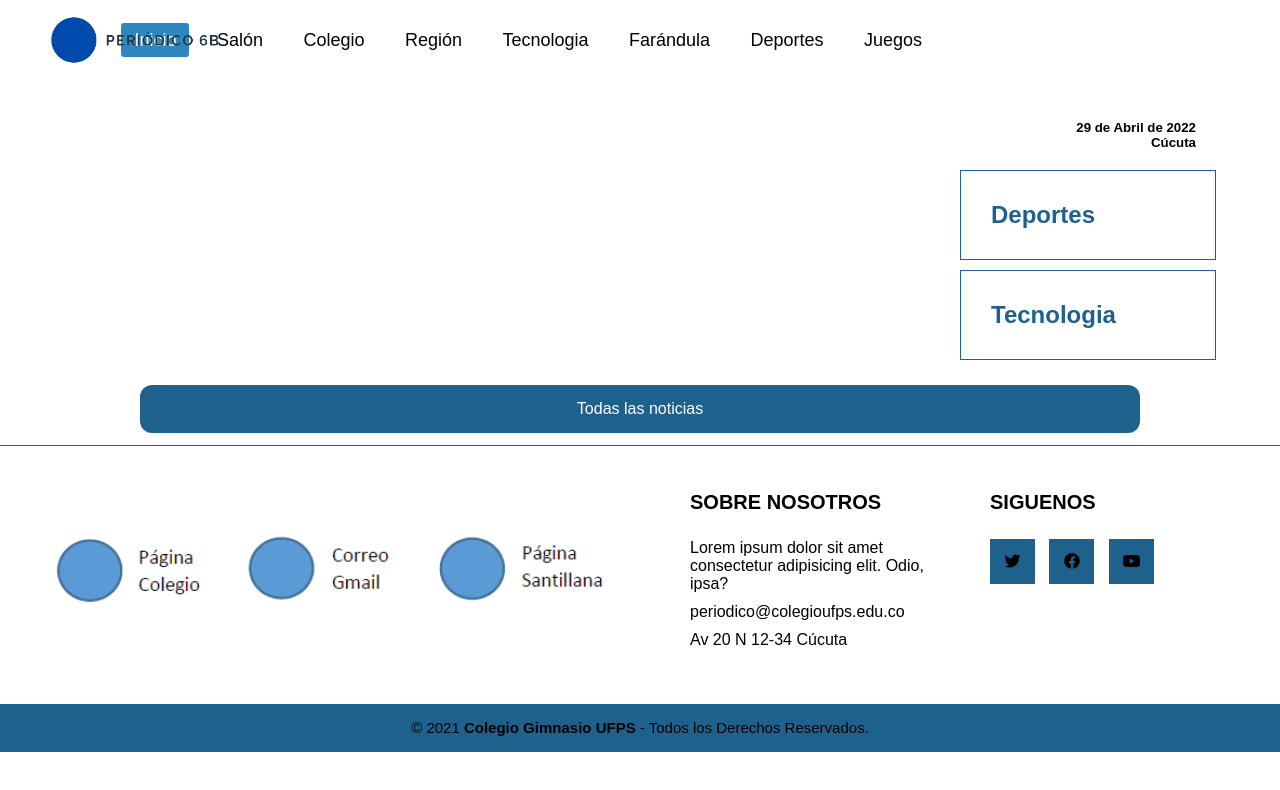
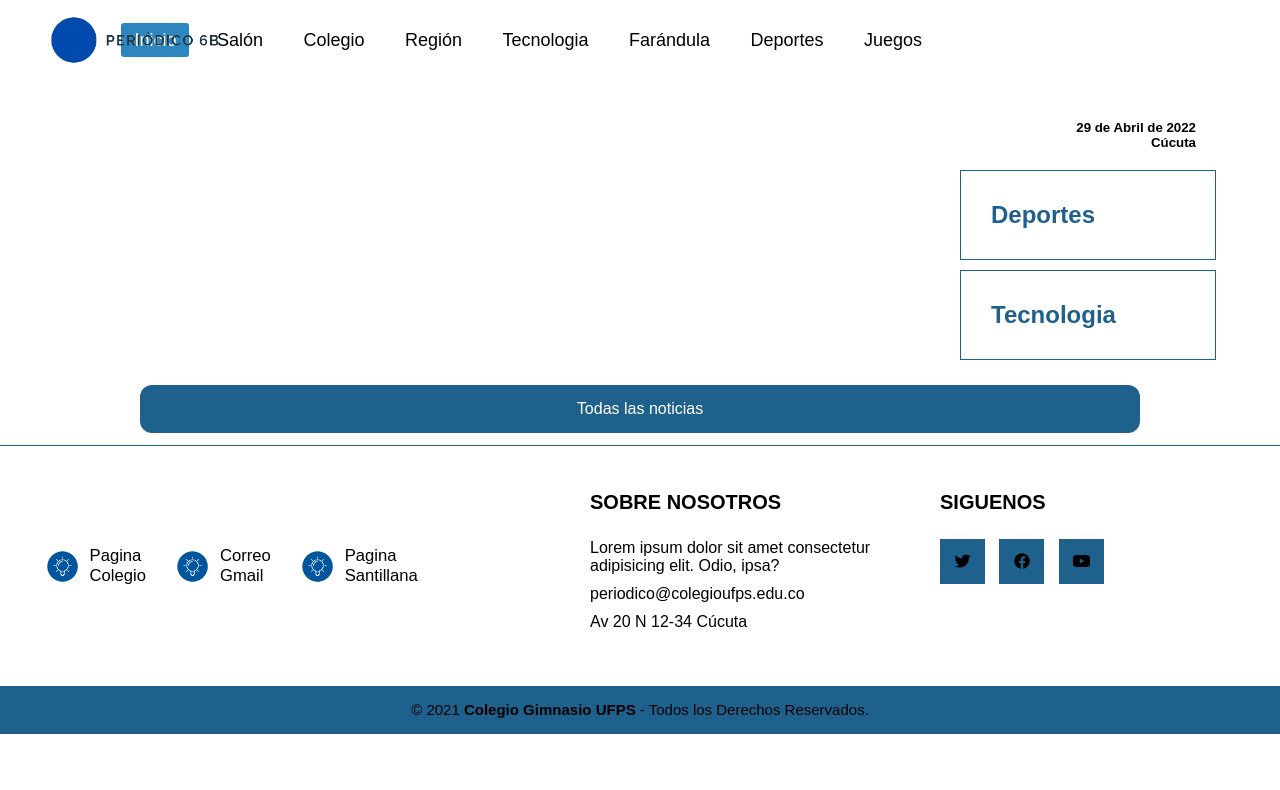
Before and after one commit to jurgenmolina/examen_web, a plain HTML site: page index.html in a window 1280 px wide. Drawn offline with Linux system fonts and the light colour scheme; no server answers.

Commit message:
actualizar

```diff
--- a/css/noticia.css
+++ b/css/noticia.css
@@ -387,6 +387,24 @@ ul.slider li:target {
 .pie-pagina .grupo-2 small{
     font-size: 15px;
 }
+
+
+
+.boxx{
+     width: 500px;
+     display: flex;
+     align-items: center;
+     padding: 1%;
+ }
+
+ .boxx a {
+    padding: 2%;
+    margin-right: 4%;
+    font-size:1.3vw;
+    text-decoration: none;
+    color : #000000;
+}
+
 @media screen and (max-width:800px){
     .pie-pagina .grupo-1{
         width: 90%;
--- a/css/noticia6.css
+++ b/css/noticia6.css
@@ -386,6 +386,22 @@ ul.slider li:target {
 .pie-pagina .grupo-2 small{
     font-size: 15px;
 }
+
+.boxx{
+     width: 500px;
+     display: flex;
+     align-items: center;
+     padding: 1%;
+ }
+
+ .boxx a {
+    padding: 2%;
+    margin-right: 4%;
+    font-size:1.3vw;
+    text-decoration: none;
+    color : #000000;
+}
+
 @media screen and (max-width:800px){
     .pie-pagina .grupo-1{
         width: 90%;
--- a/css/styles.css
+++ b/css/styles.css
@@ -397,6 +397,22 @@ ul.slider li:target {
 .pie-pagina .grupo-2 small{
     font-size: 15px;
 }
+
+.boxx{
+     width: 500px;
+     display: flex;
+     align-items: center;
+     padding: 1%;
+ }
+
+ .boxx a {
+    padding: 2%;
+    margin-right: 4%;
+    font-size:1.3vw;
+    text-decoration: none;
+    color : #000000;
+}
+
 @media screen and (max-width:800px){
     .pie-pagina .grupo-1{
         width: 90%;
--- a/index.html
+++ b/index.html
@@ -71,12 +71,13 @@
 
     <footer class="pie-pagina">
         <div class="grupo-1">
-            <div class="box">
-                <figure>
-                    <a href="#">
-                        <img src="images/footer.png" alt="Logo de SLee Dw">
-                    </a>
-                </figure>
+            <div class="boxx">
+                <img src="images/icon.png" alt="" height="35px" />
+                <a href="#">Pagina </br> Colegio</a>
+                <img src="images/icon.png" alt="" height="35px" />
+                <a href="#">Correo </br>  Gmail</a>
+                <img src="images/icon.png" alt="" height="35px" />
+                <a href="#">Pagina</br>Santillana</a>
             </div>
             <div class="box">
                 <h2>SOBRE NOSOTROS</h2>
```
Also changed, not shown: deportes.html (+7 -6 lines), error404.html (+7 -6 lines), noticia6.html (+7 -6 lines), noticias.html (+7 -6 lines), tecnologia.html (+7 -6 lines), images/icon.png (added).
